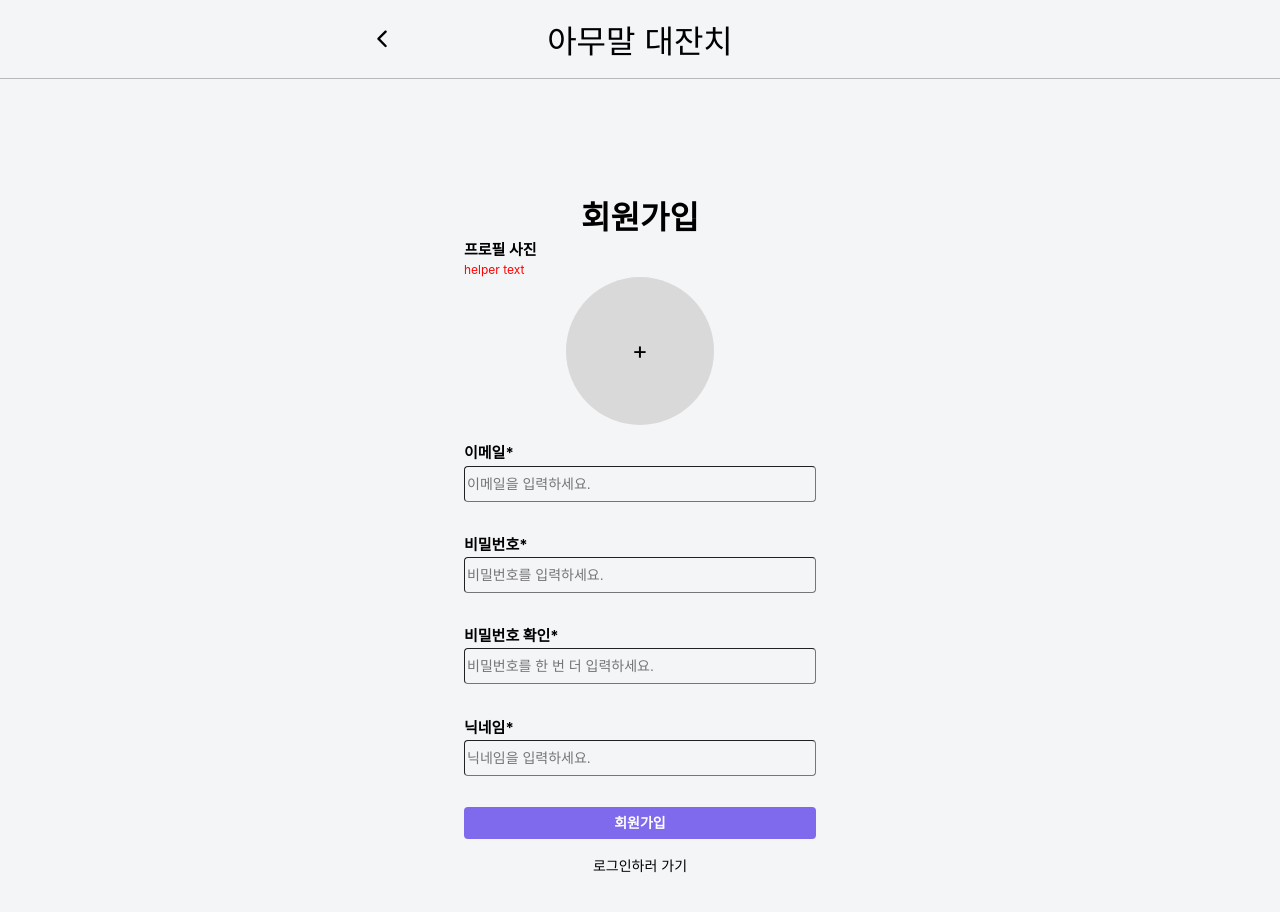
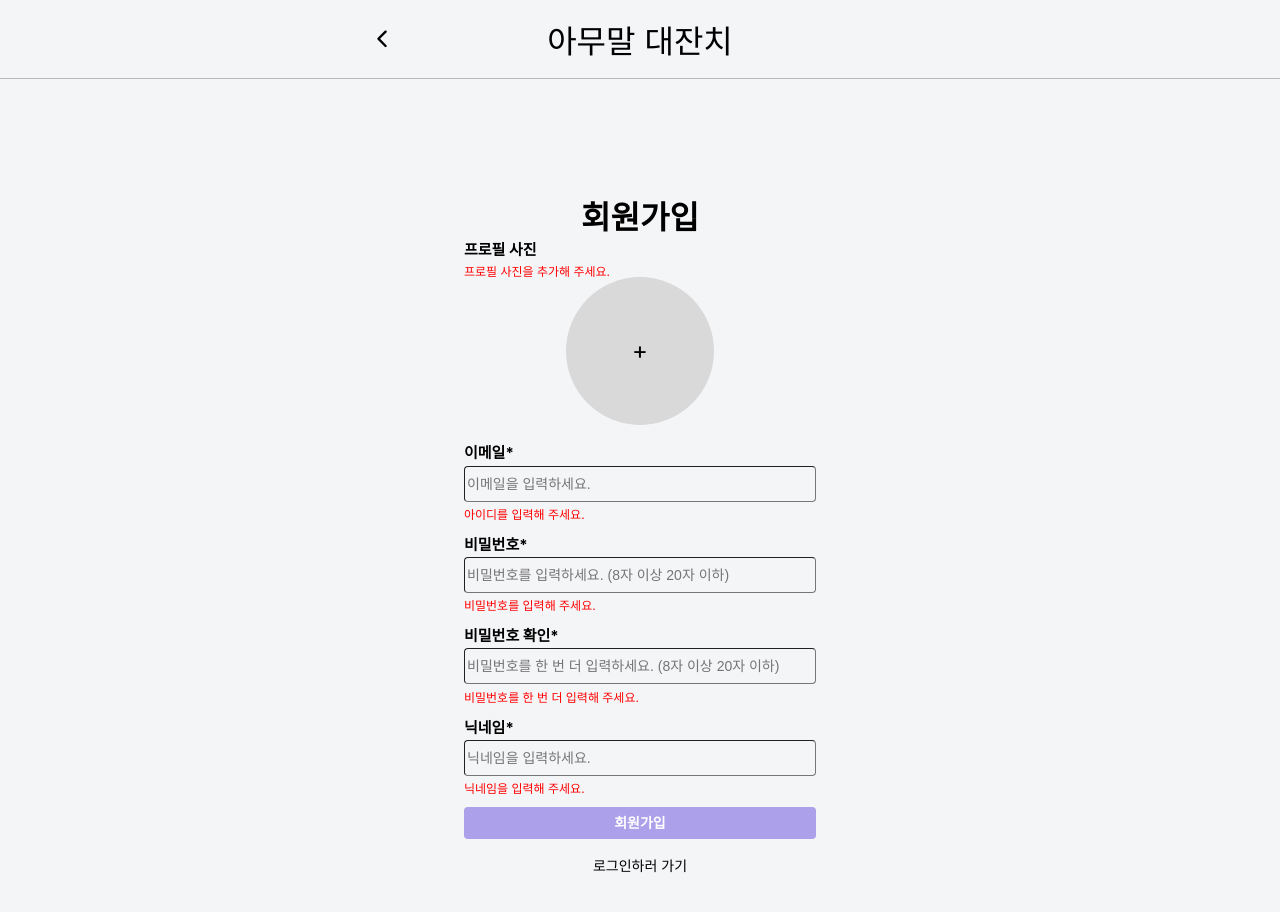
Before and after one commit to 100-hours-a-week/2-daisy-kim-week6-frontend, a React (Create React App) app in the folder frontend/: page /signup in a window 1280 px wide. Shown: the top 912 px of the page. Built offline with nearby package versions, Linux system fonts and the light colour scheme; no server answers.

Commit message:
[feat] 회원가입 성공
- 이벤트 처리 완료
- api 연결 완료
- 암튼 끝

```diff
--- a/frontend/src/components/inputBox/profileImg.jsx
+++ b/frontend/src/components/inputBox/profileImg.jsx
@@ -1,17 +1,21 @@
 import React from 'react';
 import * as S from './userInputStyle';
 
-export default function ProfileInput({ title }) {
+export default function ProfileInput({ title, func, helper, imageUrl }) {
   return (
     <S.Container>
       <S.Title>{title}</S.Title>
-      <S.Helper>helper text</S.Helper>
+      <S.Helper>{helper}</S.Helper>
       <S.ImgInputWrapper>
-        <S.ImgInput type="file" id="img-input" />
-        <S.CumstomLabel htmlFor="img-input">
-          <S.Plus>+</S.Plus>
-        </S.CumstomLabel>
-        <S.RealImg id="profile-preview" src="" alt="프로필 이미지" />
+        <S.ImgInput type="file" id="img-input" onChange={func} />
+        {imageUrl ? (
+          <>
+            <S.CumstomLabel htmlFor="img-input"></S.CumstomLabel>
+            <S.RealImg src={imageUrl} alt="프로필 이미지" />
+          </>
+        ) : (
+          <S.CumstomLabel htmlFor="img-input">+ </S.CumstomLabel>
+        )}
       </S.ImgInputWrapper>
     </S.Container>
   );
--- a/frontend/src/components/inputBox/userInputStyle.jsx
+++ b/frontend/src/components/inputBox/userInputStyle.jsx
@@ -48,6 +48,7 @@ export const ImgInput = styled.input`
   width: 0;
   height: 0;
   position: absolute;
+  display: none;
 `;
 export const CumstomLabel = styled.label`
   cursor: pointer;
@@ -55,12 +56,14 @@ export const CumstomLabel = styled.label`
   width: 9.25rem;
   border-radius: 4.625rem;
   display: flex;
-`;
-export const Plus = styled.div`
-  width: 9.25rem;
-  border-radius: 4.625rem;
+  align-items: center;
+  justify-content: center;
+  position: absolute;
 `;
 export const RealImg = styled.img`
   cursor: pointer;
-  display: none;
+  width: 100%;
+  height: 100%;
+  border-radius: 50%;
+  object-fit: cover;
 `;
--- a/frontend/src/pages/user/Login.jsx
+++ b/frontend/src/pages/user/Login.jsx
@@ -1,4 +1,4 @@
-import React, { useEffect, useState } from 'react';
+import React, { useEffect } from 'react';
 import Header from '../../components/header/header';
 import Input from '../../components/inputBox/userInput';
 import * as S from './style/LoginStyle';
@@ -9,17 +9,22 @@ import {
   handleEmailMessage,
   handlePwMessage,
 } from '../../utils/userValidation';
+import HandleInputs from '../../utils/handleInputs';
 
 export default function Login() {
   const nav = useNavigate();
-  const [email, setEmail] = useState('');
-  const [password, setPassword] = useState('');
-  const [emailMessage, setEmailMessage] = useState('');
-  const [pwMessage, setPwMessage] = useState('');
-  const [isdisable, setIsdisable] = useState(true);
-
-  const handleEmail = (e) => setEmail(e.target.value);
-  const handlePw = (e) => setPassword(e.target.value);
+  const {
+    email,
+    password,
+    handleEmail,
+    handlePassword,
+    emailMessage,
+    setEmailMessage,
+    passwordMessage,
+    setPasswordMessage,
+    isdisable,
+    handleDisable,
+  } = HandleInputs();
 
   const fetchLogin = async () => {
     const requestData = { email, password };
@@ -28,7 +33,7 @@ export default function Login() {
       if (response.data.id !== null) {
         nav('/board');
       } else {
-        setPwMessage(response.data.message);
+        setPasswordMessage(response.data.message);
         setEmailMessage(response.data.message);
       }
       console.log(response.data);
@@ -39,16 +44,12 @@ export default function Login() {
 
   useEffect(() => {
     handleEmailMessage(email, setEmailMessage);
-    handlePwMessage(password, setPwMessage);
-  }, [email, password]);
+    handlePwMessage(password, setPasswordMessage);
+  }, [email, password, setEmailMessage, setPasswordMessage]);
 
   useEffect(() => {
-    if (emailMessage === '' && pwMessage === '') {
-      setIsdisable(false);
-    } else {
-      setIsdisable(true);
-    }
-  }, [emailMessage, pwMessage]);
+    handleDisable();
+  }, [emailMessage, passwordMessage, handleDisable]);
 
   return (
     <S.Wrapper>
@@ -65,8 +66,8 @@ export default function Login() {
           title={'비밀번호'}
           placeholder={'비밀번호를 입력하세요. (8자 이상 20자 이하)'}
           isPw={true}
-          func={handlePw}
-          helper={pwMessage}
+          func={handlePassword}
+          helper={passwordMessage}
         />
         <SubmitButton func={fetchLogin} text="로그인" isDisable={isdisable} />
         <S.GotoSignup onClick={() => nav('signup')}>회원가입</S.GotoSignup>
--- a/frontend/src/pages/user/Signup.jsx
+++ b/frontend/src/pages/user/Signup.jsx
@@ -1,35 +1,139 @@
-import React from 'react';
+import React, { useEffect } from 'react';
 import Header from '../../components/header/header';
 import * as S from './style/LoginStyle';
 import Input from '../../components/inputBox/userInput';
 import { useNavigate } from 'react-router-dom';
 import ProfileInput from '../../components/inputBox/profileImg';
 import SubmitButton from '../../components/button/submitButton';
+import api from '../../utils/axios';
+import HandleInputs from '../../utils/handleInputs';
+import {
+  handleEmailMessage,
+  handleImageUrlMessage,
+  handleNameMessage,
+  handlePwConfirmMessage,
+  handlePwMessage,
+} from '../../utils/userValidation';
 
 export default function Signup() {
   const nav = useNavigate();
-  function clickAction() {
-    nav('/');
-  }
+  const {
+    name,
+    password,
+    passwordConfirm,
+    email,
+    imageUrl,
+    handleEmail,
+    handleImgUrl,
+    handleName,
+    handlePassword,
+    handlePasswordConfirm,
+
+    emailMessage,
+    passwordMessage,
+    passwordConfirmMessage,
+    imageUrlMessage,
+    nameMessage,
+    setEmailMessage,
+    setPasswordMessage,
+    setPasswordConfirmMessage,
+    setImageUrlMessage,
+    setNameMessage,
+
+    isdisable,
+    handleDisable,
+  } = HandleInputs();
+
+  const fetchSignup = async () => {
+    try {
+      const requestData = { name, password, passwordConfirm, email, imageUrl };
+      const response = await api.post('/user/registeration', requestData);
+      if (response.data.id !== null) {
+        nav('/');
+      } else {
+        setEmailMessage(response.data.message);
+      }
+    } catch (e) {
+      console.log(e);
+    }
+  };
+
+  useEffect(() => {
+    handleEmailMessage(email, setEmailMessage);
+    handlePwMessage(password, setPasswordMessage);
+    handlePwConfirmMessage(
+      password,
+      passwordConfirm,
+      setPasswordConfirmMessage
+    );
+    handleNameMessage(name, setNameMessage);
+    handleImageUrlMessage(imageUrl, setImageUrlMessage);
+  }, [
+    email,
+    password,
+    passwordConfirm,
+    imageUrl,
+    name,
+    setEmailMessage,
+    setImageUrlMessage,
+    setNameMessage,
+    setPasswordConfirmMessage,
+    setPasswordMessage,
+  ]);
+
+  useEffect(() => {
+    handleDisable();
+  }, [
+    emailMessage,
+    passwordMessage,
+    passwordConfirmMessage,
+    imageUrlMessage,
+    nameMessage,
+    handleDisable,
+  ]);
+
   return (
     <S.Wrapper>
       <Header back={true} myPage={false} />
       <S.Title>회원가입</S.Title>
       <S.InputWrapper>
-        <ProfileInput title={'프로필 사진'} />
-        <Input title={'이메일*'} placeholder={'이메일을 입력하세요.'} />
+        <ProfileInput
+          title={'프로필 사진'}
+          func={handleImgUrl}
+          helper={imageUrlMessage}
+          imageUrl={imageUrl}
+        />
+        <Input
+          title={'이메일*'}
+          placeholder={'이메일을 입력하세요.'}
+          func={handleEmail}
+          helper={emailMessage}
+        />
         <Input
           title={'비밀번호*'}
-          placeholder={'비밀번호를 입력하세요.'}
+          placeholder={'비밀번호를 입력하세요. (8자 이상 20자 이하)'}
           isPw={true}
+          func={handlePassword}
+          helper={passwordMessage}
         />
         <Input
           title={'비밀번호 확인*'}
-          placeholder={'비밀번호를 한 번 더 입력하세요.'}
+          placeholder={'비밀번호를 한 번 더 입력하세요. (8자 이상 20자 이하)'}
           isPw={true}
+          func={handlePasswordConfirm}
+          helper={passwordConfirmMessage}
         />
-        <Input title={'닉네임*'} placeholder={'닉네임을 입력하세요.'} />
-        <SubmitButton func={clickAction} text="회원가입" />
+        <Input
+          title={'닉네임*'}
+          placeholder={'닉네임을 입력하세요.'}
+          func={handleName}
+          helper={nameMessage}
+        />
+        <SubmitButton
+          func={fetchSignup}
+          text="회원가입"
+          isDisable={isdisable}
+        />
         <S.GotoSignup onClick={() => nav('/')}>로그인하러 가기</S.GotoSignup>
       </S.InputWrapper>
     </S.Wrapper>
--- /dev/null
+++ b/frontend/src/utils/handleInputs.jsx
@@ -0,0 +1,77 @@
+import { useState } from 'react';
+
+function HandleInputs() {
+  const [imageUrl, setImageUrl] = useState('');
+  const [email, setEmail] = useState('');
+  const [password, setPassword] = useState('');
+  const [passwordConfirm, setPasswordConfirm] = useState('');
+  const [name, setName] = useState('');
+
+  const [emailMessage, setEmailMessage] = useState('');
+  const [passwordMessage, setPasswordMessage] = useState('');
+  const [passwordConfirmMessage, setPasswordConfirmMessage] = useState('');
+  const [imageUrlMessage, setImageUrlMessage] = useState('');
+  const [nameMessage, setNameMessage] = useState('');
+  const [isdisable, setIsdisable] = useState(true);
+
+  const handleImgUrl = (e) => {
+    const file = e.target.files[0];
+    if (file) {
+      const imageUrl = URL.createObjectURL(file);
+      setImageUrl(imageUrl);
+    }
+  };
+  const handleEmail = (e) => setEmail(e.target.value);
+  const handlePassword = (e) => setPassword(e.target.value);
+  const handlePasswordConfirm = (e) => setPasswordConfirm(e.target.value);
+  const handleName = (e) => setName(e.target.value);
+
+  function handleDisable() {
+    if (
+      emailMessage === '' &&
+      passwordMessage === '' &&
+      passwordConfirmMessage === '' &&
+      imageUrlMessage === '' &&
+      nameMessage === ''
+    ) {
+      setIsdisable(false);
+    } else {
+      setIsdisable(true);
+    }
+  }
+  return {
+    imageUrl,
+    setImageUrl,
+    email,
+    setEmail,
+    password,
+    setPassword,
+    passwordConfirm,
+    setPasswordConfirm,
+    name,
+    setName,
+
+    handleImgUrl,
+    handleEmail,
+    handlePassword,
+    handlePasswordConfirm,
+    handleName,
+
+    emailMessage,
+    setEmailMessage,
+    passwordMessage,
+    setPasswordMessage,
+
+    passwordConfirmMessage,
+    setPasswordConfirmMessage,
+    imageUrlMessage,
+    setImageUrlMessage,
+    nameMessage,
+    setNameMessage,
+
+    isdisable,
+    setIsdisable,
+    handleDisable,
+  };
+}
+export default HandleInputs;
--- a/frontend/src/utils/userValidation.jsx
+++ b/frontend/src/utils/userValidation.jsx
@@ -21,3 +21,37 @@ export function handlePwMessage(password, setPwMessage) {
     setPwMessage('');
   }
 }
+
+export function handlePwConfirmMessage(
+  password,
+  passwordConfirm,
+  setPasswordConfirmMessage
+) {
+  if (passwordConfirm === '') {
+    setPasswordConfirmMessage('비밀번호를 한 번 더 입력해 주세요.');
+  } else if (password !== passwordConfirm) {
+    setPasswordConfirmMessage('비밀번호가 다릅니다.');
+  } else {
+    setPasswordConfirmMessage('');
+  }
+}
+
+export function handleNameMessage(name, setNameMessage) {
+  if (name === '') {
+    setNameMessage('닉네임을 입력해 주세요.');
+  } else if (name.includes(' ')) {
+    setNameMessage('띄어쓰기를 없애 주세요.');
+  } else if (name.length > 10) {
+    setNameMessage('닉네임은 최대 10자까지 가능합니다.');
+  } else {
+    setNameMessage('');
+  }
+}
+
+export function handleImageUrlMessage(imageUrl, setImageUrlMessage) {
+  if (imageUrl === '') {
+    setImageUrlMessage('프로필 사진을 추가해 주세요.');
+  } else {
+    setImageUrlMessage('');
+  }
+}
```
